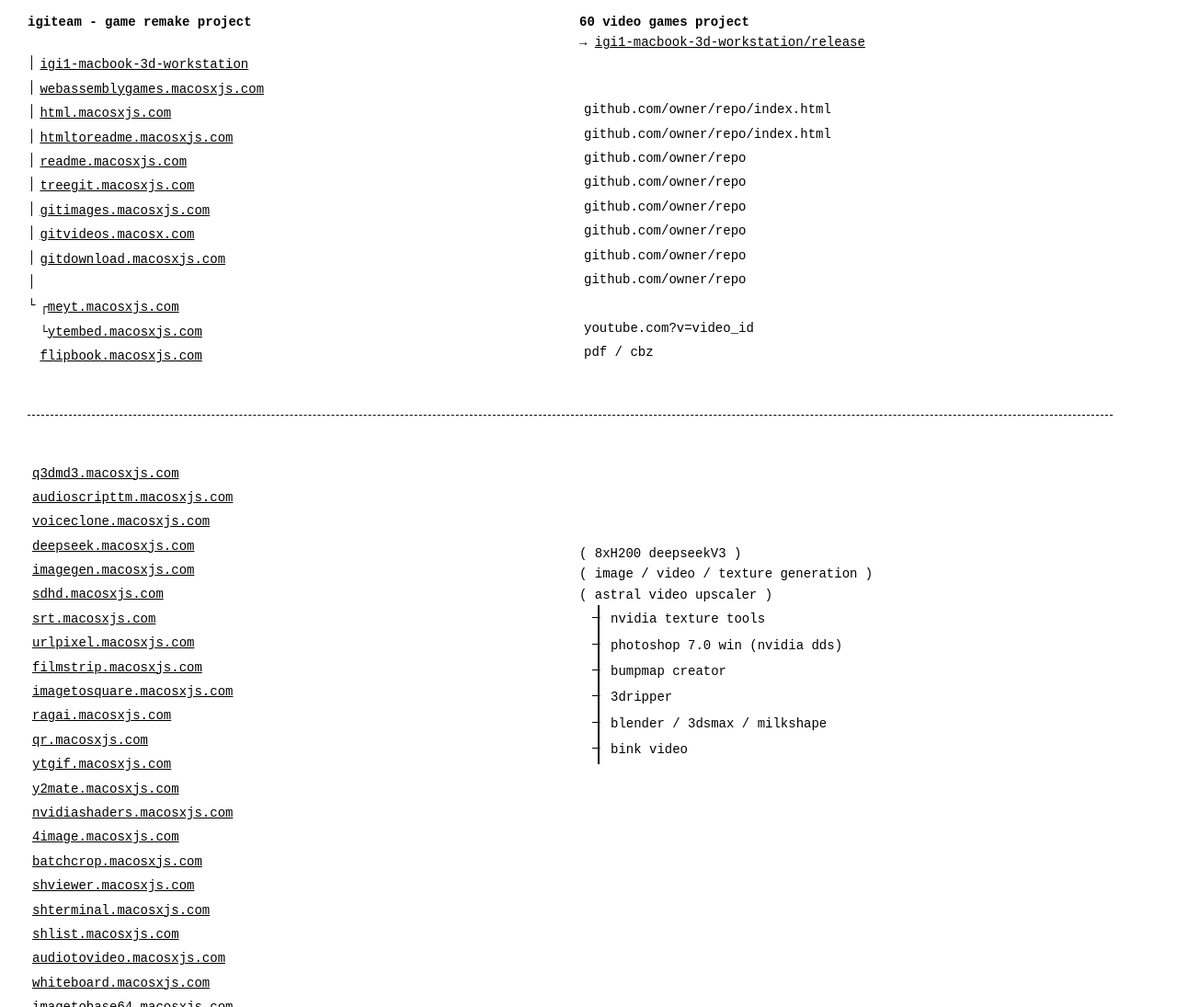
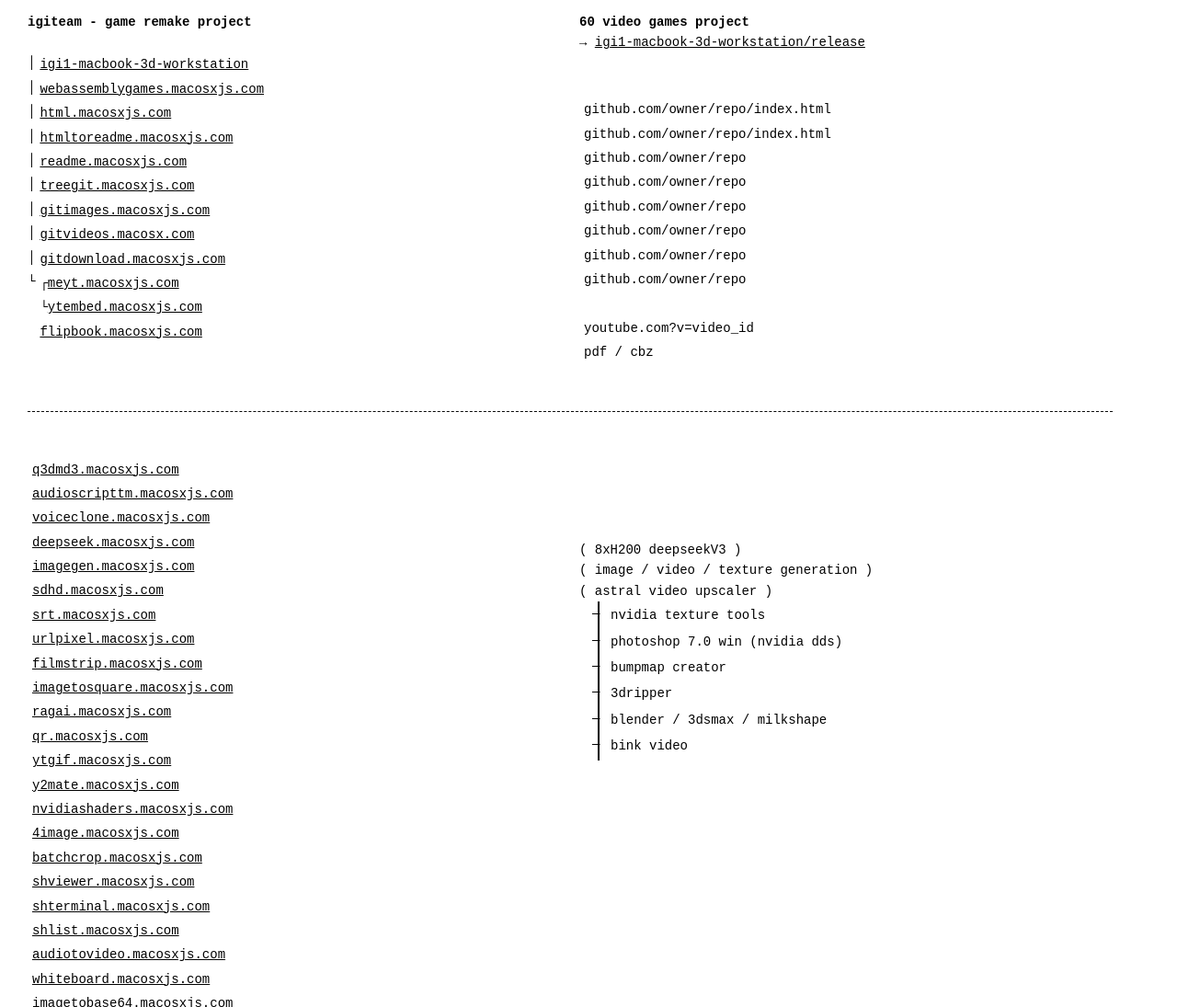
Before and after one commit to igiteam/igi, a plain HTML site: page index.html in a window 1280 px wide. Shown: the part 680-1775 px from the top of the page at 92% size. Drawn offline with Linux system fonts and the light colour scheme.

Commit message:
Update index.html

```diff
--- a/index.html
+++ b/index.html
@@ -326,7 +326,6 @@
                                      <tr><td style="width: 1px; padding: 0; white-space: nowrap;">│</td><td><a href="https://gitimages.macosxjs.com" target="_blank" rel="noopener">gitimages.macosxjs.com</a></td></tr>
                                      <tr><td style="width: 1px; padding: 0; white-space: nowrap;">│</td><td><a href="https://gitvideos.macosxjs.com" target="_blank" rel="noopener">gitvideos.macosx.com</a></td></tr>
                                      <tr><td style="width: 1px; padding: 0; white-space: nowrap;">│</td><td><a href="https://gitdownload.macosxjs.com" target="_blank" rel="noopener">gitdownload.macosxjs.com</a></td></tr>
-                                     <tr><td style="width: 1px; padding: 0; white-space: nowrap;">│</td><td>&nbsp;</td></tr>
                                      <tr><td style="width: 1px; padding: 0; white-space: nowrap;">└</td><td>┌<a href="https://meyt.macosxjs.com" target="_blank" rel="noopener">meyt.macosxjs.com</a></td></tr>
                                      <tr><td style="width: 1px; padding: 0; white-space: nowrap;"></td><td>└<a href="https://ytembed.macosxjs.com" target="_blank" rel="noopener">ytembed.macosxjs.com</a></td></tr>
                                      <tr><td style="width: 1px; padding: 0; white-space: nowrap;"></td><td><a href="https://flipbook.macosxjs.com" target="_blank" rel="noopener">flipbook.macosxjs.com</a></td></tr>
```
